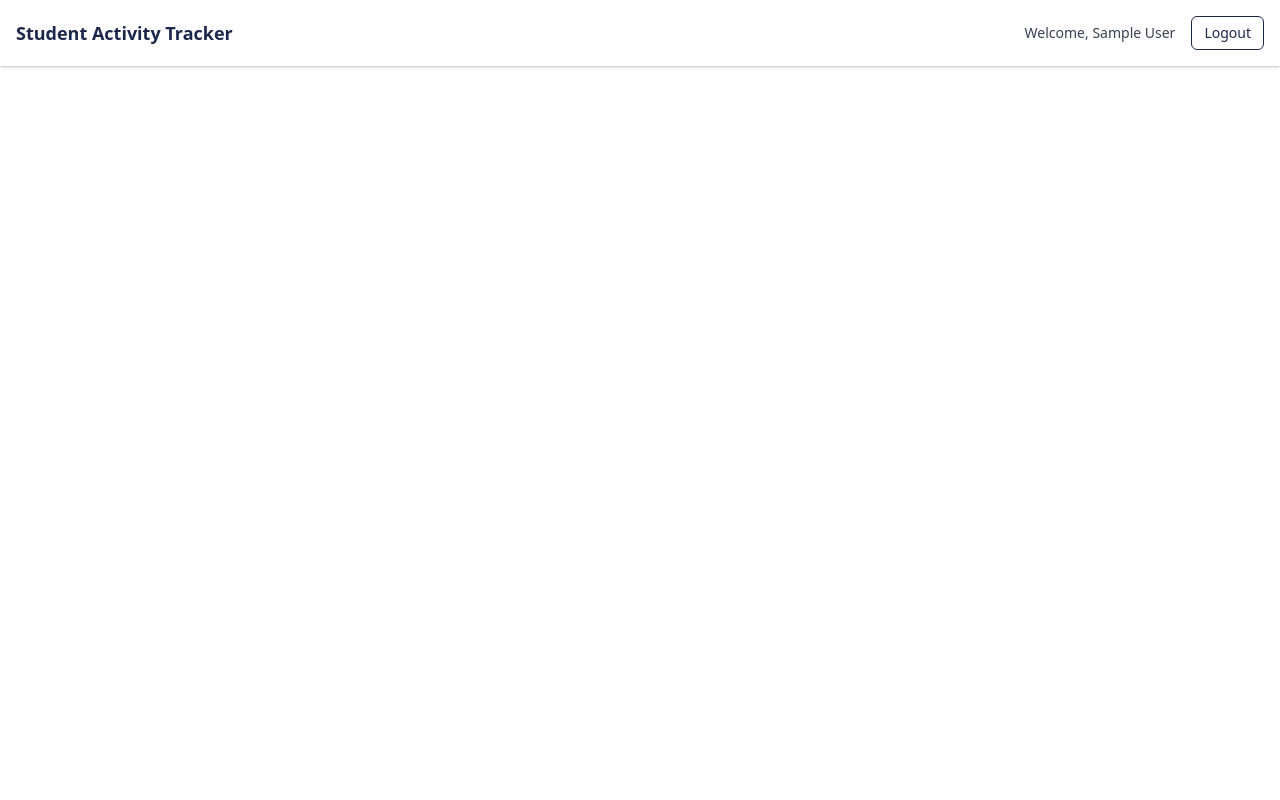
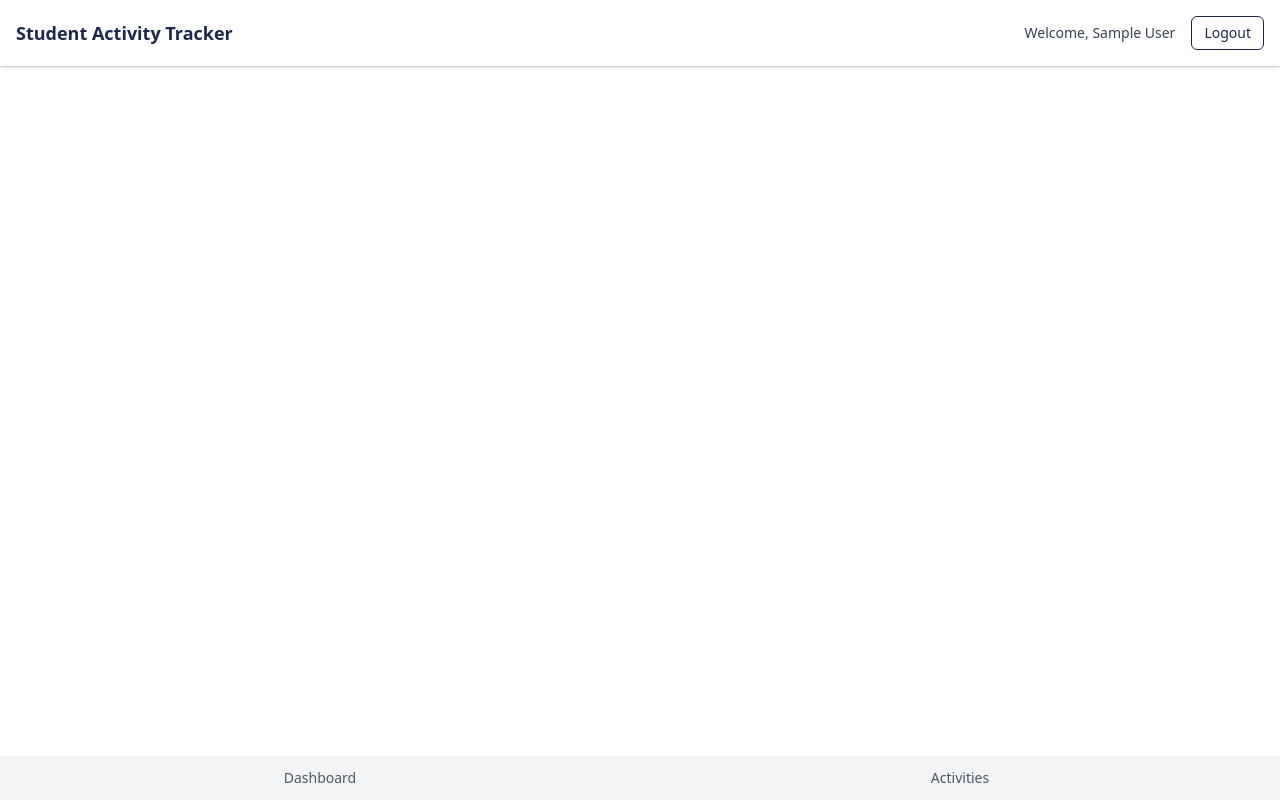
Before and after one commit to r-ayaay/vauldex-student-activity-tracker, a Vue app in the folder frontend/: page / in a window 1280 px wide. Built offline with nearby package versions, Linux system fonts and the light colour scheme; sample sign-in values are in the browser's storage.

Commit message:
feat: add sticky bottom navigation
- Added BottomNav component for dashboard
- Styled active link color to #1C274C and inactive links gray
- Ensured full container is clickable for better UX

```diff
--- a/frontend/src/components/layouts/dashboard-layout.vue
+++ b/frontend/src/components/layouts/dashboard-layout.vue
@@ -6,8 +6,12 @@
   <main class="p-4 max-w-3xl mx-auto">
     <RouterView />
   </main>
+
+  <!-- Sticky Bottom Navigation -->
+  <BottomNav />
 </template>
 
 <script setup lang="ts">
 import Header from '@/components/ui/organisms/Header.vue'
+import BottomNav from '@/components/ui/organisms/BottomNav.vue'
 </script>
--- /dev/null
+++ b/frontend/src/components/ui/organisms/BottomNav.vue
@@ -0,0 +1,25 @@
+<template>
+  <nav class="fixed bottom-0 left-0 right-0 bg-gray-100 shadow-md z-30 flex">
+    <RouterLink
+      to="/dashboard"
+      class="flex flex-1 flex-col items-center justify-center py-2 text-sm transition"
+      :class="{
+        'bg-[#1C274C] font-semibold text-white': $route.path === '/dashboard',
+        'text-gray-600 bg-gray-100': $route.path !== '/dashboard',
+      }"
+    >
+      <span>Dashboard</span>
+    </RouterLink>
+
+    <RouterLink
+      to="/activities"
+      class="flex flex-1 flex-col items-center justify-center py-3 text-sm transition"
+      :class="{
+        'bg-[#1C274C] font-semibold text-white': $route.path.startsWith('/activities'),
+        'text-gray-600 bg-gray-100': !$route.path.startsWith('/activities'),
+      }"
+    >
+      <span>Activities</span>
+    </RouterLink>
+  </nav>
+</template>
--- a/frontend/src/output.css
+++ b/frontend/src/output.css
@@ -9,6 +9,7 @@
     --font-mono: ui-monospace, SFMono-Regular, Menlo, Monaco, Consolas, "Liberation Mono",
       "Courier New", monospace;
     --color-red-500: oklch(63.7% 0.237 25.331);
+    --color-blue-50: oklch(97% 0.014 254.604);
     --color-blue-500: oklch(62.3% 0.214 259.815);
     --color-blue-600: oklch(54.6% 0.245 262.881);
     --color-blue-700: oklch(48.8% 0.243 264.376);
@@ -209,6 +210,15 @@
   .top-0 {
     top: calc(var(--spacing) * 0);
   }
+  .right-0 {
+    right: calc(var(--spacing) * 0);
+  }
+  .bottom-0 {
+    bottom: calc(var(--spacing) * 0);
+  }
+  .left-0 {
+    left: calc(var(--spacing) * 0);
+  }
   .z-30 {
     z-index: 30;
   }
@@ -284,6 +294,9 @@
   .min-w-full {
     min-width: 100%;
   }
+  .flex-1 {
+    flex: 1;
+  }
   .scale-95 {
     --tw-scale-x: 95%;
     --tw-scale-y: 95%;
@@ -296,8 +309,14 @@
   .cursor-pointer {
     cursor: pointer;
   }
+  .flex-col {
+    flex-direction: column;
+  }
   .items-center {
     align-items: center;
+  }
+  .justify-around {
+    justify-content: space-around;
   }
   .justify-between {
     justify-content: space-between;
@@ -371,6 +390,9 @@
   .bg-black {
     background-color: var(--color-black);
   }
+  .bg-blue-50 {
+    background-color: var(--color-blue-50);
+  }
   .bg-blue-600 {
     background-color: var(--color-blue-600);
   }
@@ -428,8 +450,14 @@
   .py-2\.5 {
     padding-block: calc(var(--spacing) * 2.5);
   }
+  .py-3 {
+    padding-block: calc(var(--spacing) * 3);
+  }
   .py-6 {
     padding-block: calc(var(--spacing) * 6);
+  }
+  .pb-20 {
+    padding-bottom: calc(var(--spacing) * 20);
   }
   .text-left {
     text-align: left;
@@ -493,6 +521,10 @@
   }
   .shadow-lg {
     --tw-shadow: 0 10px 15px -3px var(--tw-shadow-color, rgb(0 0 0 / 0.1)), 0 4px 6px -4px var(--tw-shadow-color, rgb(0 0 0 / 0.1));
+    box-shadow: var(--tw-inset-shadow), var(--tw-inset-ring-shadow), var(--tw-ring-offset-shadow), var(--tw-ring-shadow), var(--tw-shadow);
+  }
+  .shadow-md {
+    --tw-shadow: 0 4px 6px -1px var(--tw-shadow-color, rgb(0 0 0 / 0.1)), 0 2px 4px -2px var(--tw-shadow-color, rgb(0 0 0 / 0.1));
     box-shadow: var(--tw-inset-shadow), var(--tw-inset-ring-shadow), var(--tw-ring-offset-shadow), var(--tw-ring-shadow), var(--tw-shadow);
   }
   .shadow-sm {
```
